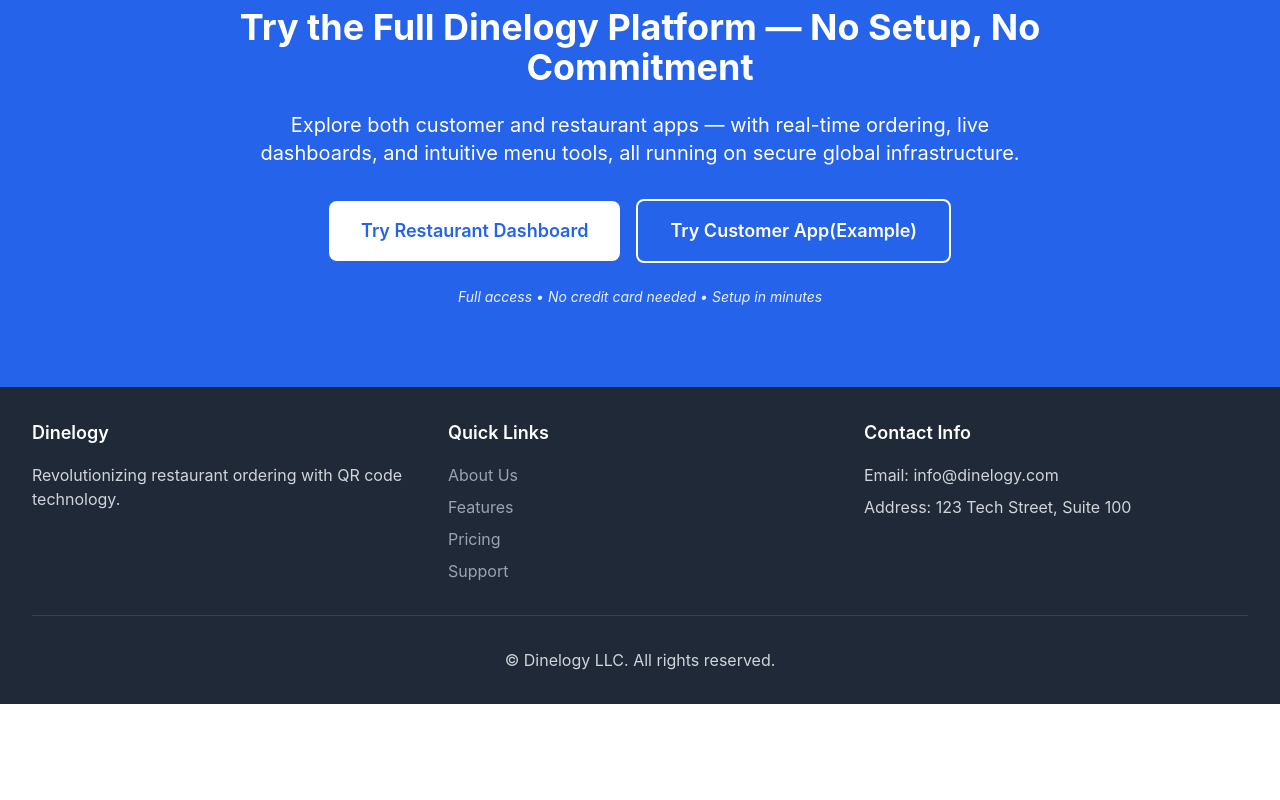
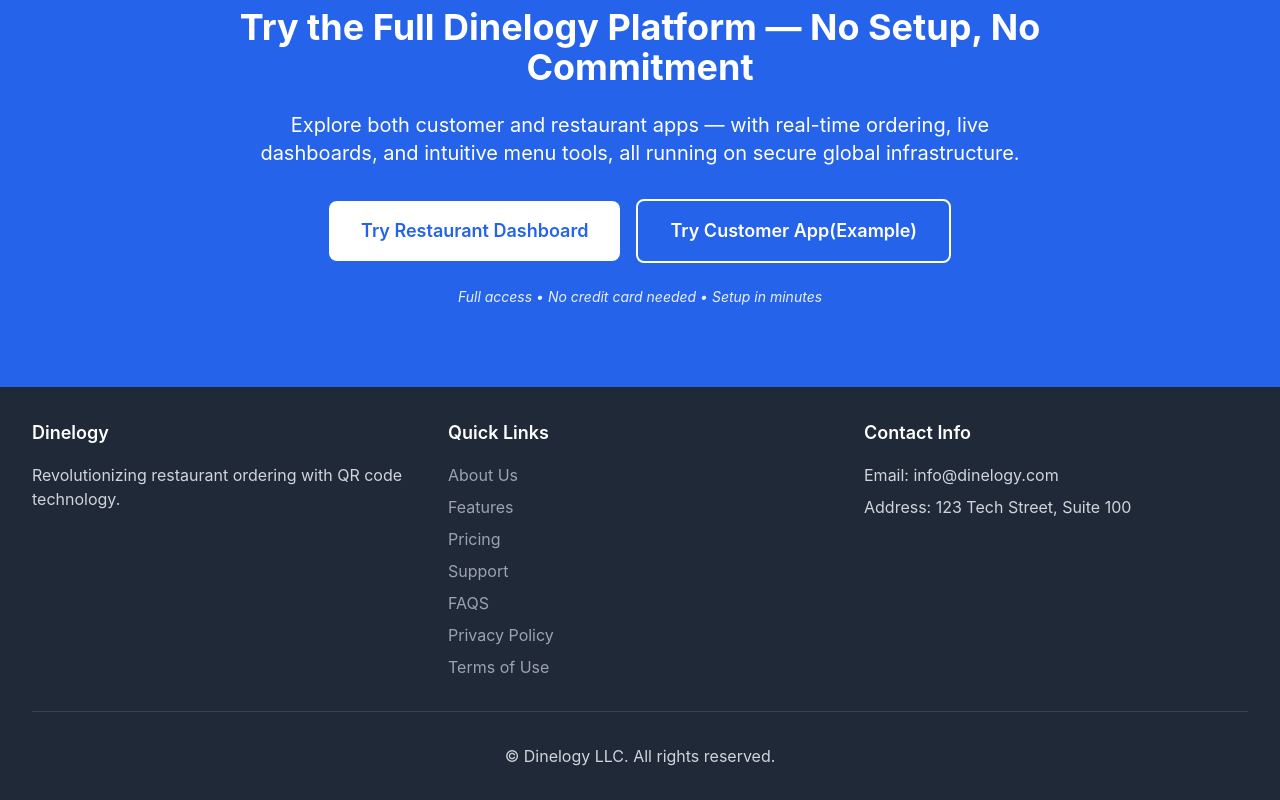
Before and after one commit to harbinzhang/dinelogy.llc, a React (Vite) app: page / in a window 1280 px wide. Shown: the part 2567-3367 px from the top of the page. Before the commit the page ends 3271 px from the top, so only its background shows below. Built offline with nearby package versions, Linux system fonts and the light colour scheme.

Commit message:
Add missing links to FAQ, Privacy Policy, and Terms of Use in Footer component

```diff
--- a/src/components/Footer.tsx
+++ b/src/components/Footer.tsx
@@ -19,6 +19,9 @@
               <li><span className="text-gray-400">Features</span></li>
               <li><span className="text-gray-400">Pricing</span></li>
               <li><span className="text-gray-400">Support</span></li>
+              <li><span className="text-gray-400">FAQS</span></li>
+              <li><span className="text-gray-400">Privacy Policy</span></li>
+              <li><span className="text-gray-400">Terms of Use</span></li>
             </ul>
           </div>
 
```
